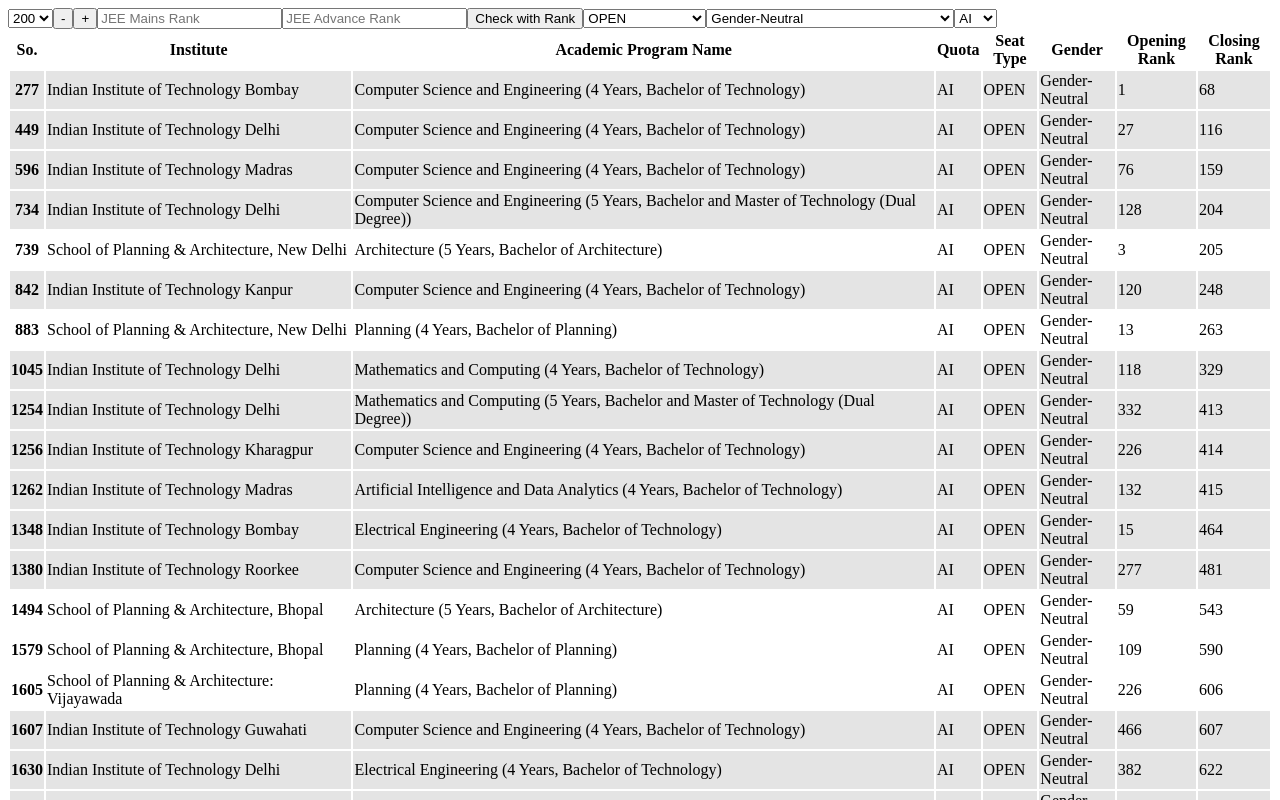
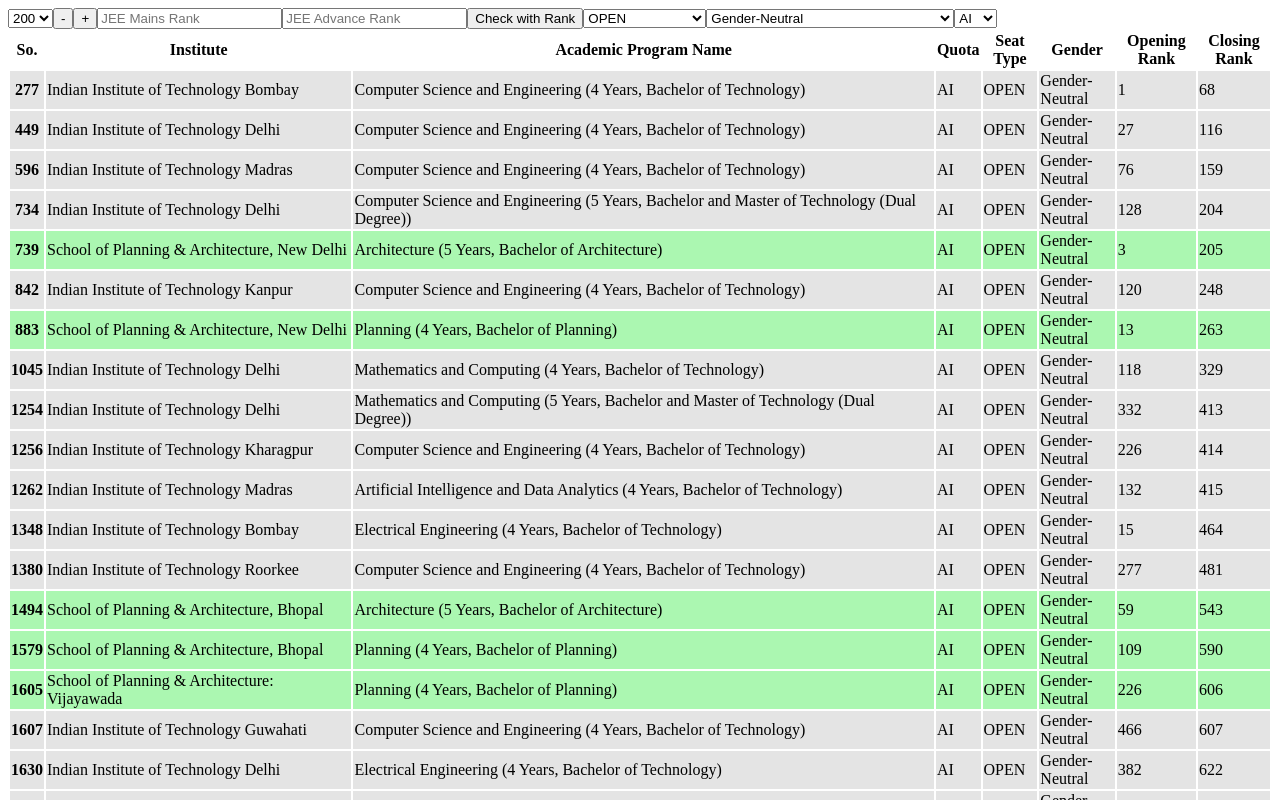
Before and after one commit to shivam20042003/ClgList, a Next.js app: page / in a window 1280 px wide. Shown: the top 800 px of the page. Built offline with nearby package versions, Linux system fonts and the light colour scheme.

Commit message:
jee mains ka color majja nahi aya

```diff
--- a/src/app/globals.css
+++ b/src/app/globals.css
@@ -2,5 +2,5 @@
     background-color: rgb(228, 228, 228);
 }
 .nonIIT{
-    background-color: white;
+    background-color: #abf7b1;
 }
--- a/src/app/page.tsx
+++ b/src/app/page.tsx
@@ -3,7 +3,8 @@
 import React,{ useState, useEffect } from "react";
 import "./globals.css"
 export default function Home() {
-
+  //abf7b1
+  //background-color: rgb(244, 252, 239);
   const [sortedData,setSortedData] = useState(data.sort((a,b)=>{
     const l: number = typeof a.ClosingRank === "string" ? parseFloat(a.ClosingRank) : a.ClosingRank;
     const m: number = typeof b.ClosingRank === "string" ? parseFloat(b.ClosingRank) : b.ClosingRank;
```
